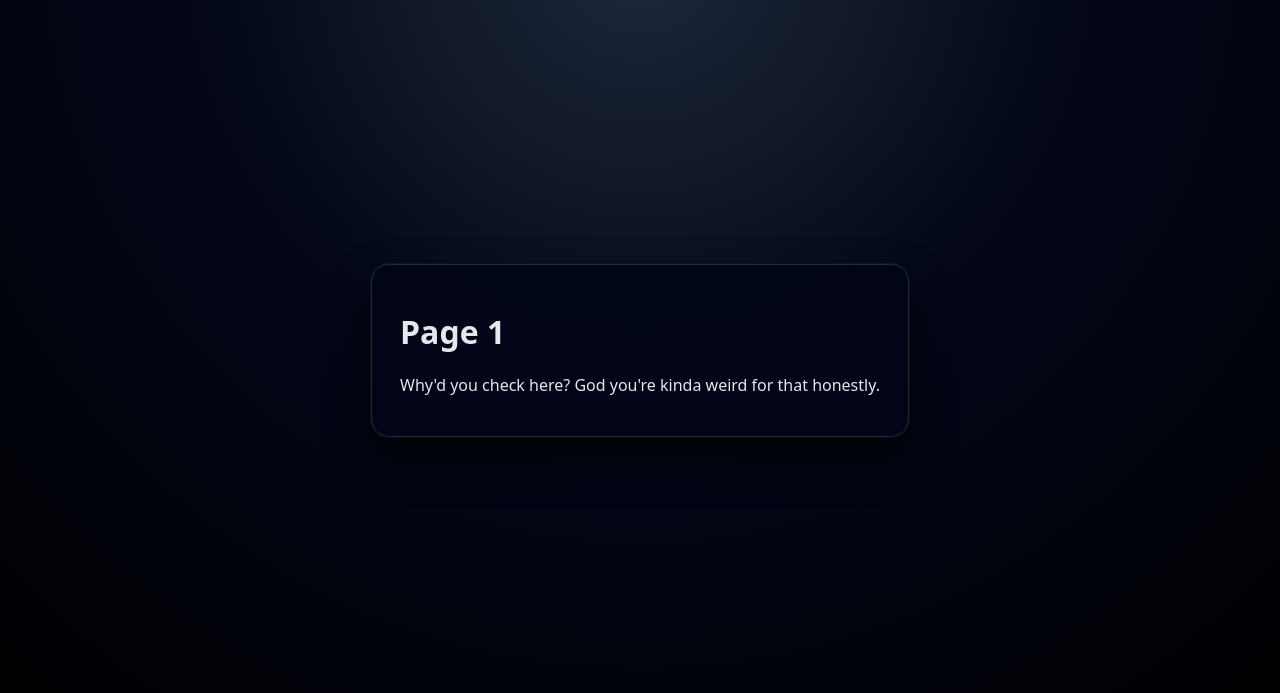
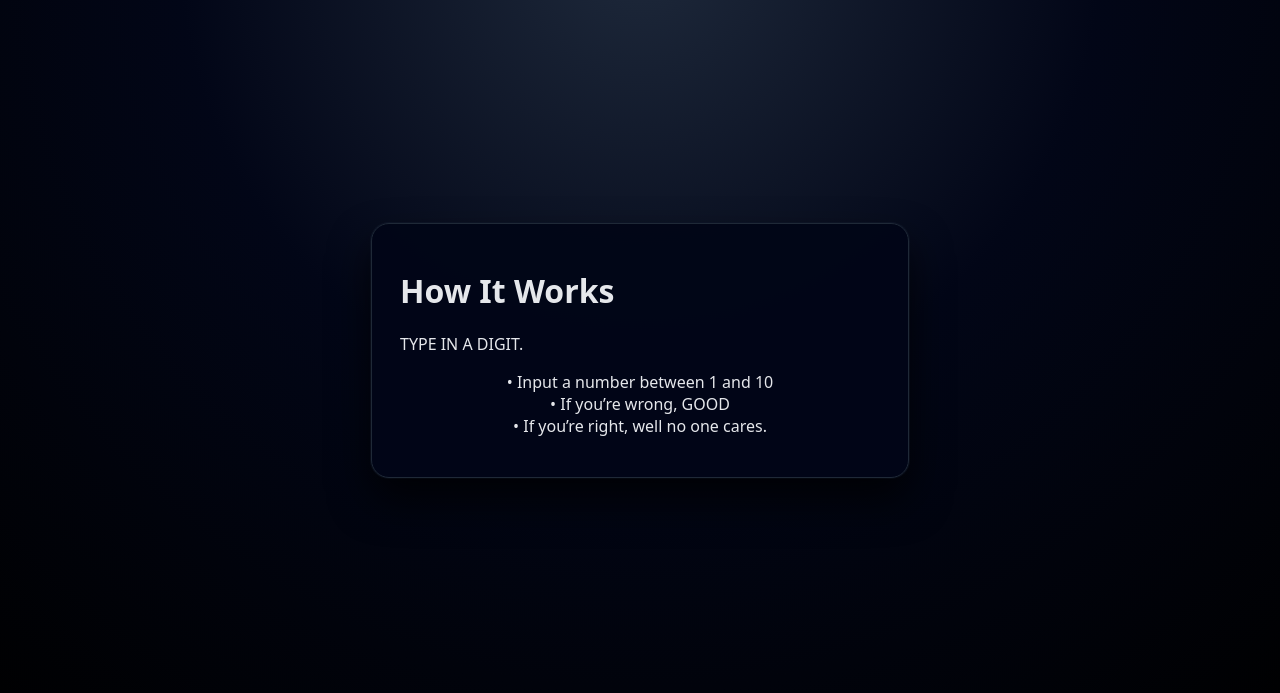
Before and after one commit to AbelRamCSU/Flask-App-1, a Flask app: page /page1 in a window 1280 px wide. Shown: the part 51-744 px from the top of the page. Run offline with Flask 3, Linux system fonts and the light colour scheme.

Commit message:
Updated Pages

```diff
--- a/templates/page1.html
+++ b/templates/page1.html
@@ -1,10 +1,23 @@
 {% extends "base.html" %}
 
-{% block title %}Page 1{% endblock %}
+{% block title %}How It works{% endblock %}
 
 {% block content %}
 <div class="card">
-  <h1>Page 1</h1>
-  <p>Why'd you check here? God you're kinda weird for that honestly.</p>
+  <header>
+    <h1>How It Works</h1>
+    <p>TYPE IN A DIGIT.</p>
+  </header>
+
+  <main>
+    <p>
+      <center>• Input a number between 1 and 10<br>
+      <center>• If you’re wrong, GOOD<br>
+      <center>• If you’re right, well no one cares.
+    </p>
+    <p>
+
+    </p>
+  </main>
 </div>
 {% endblock %}
```
Also changed, not shown: templates/page2.html (+11 -3 lines).
